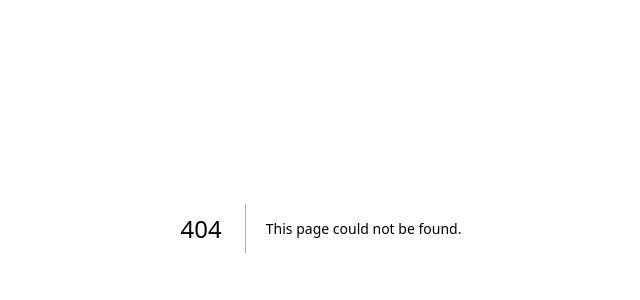
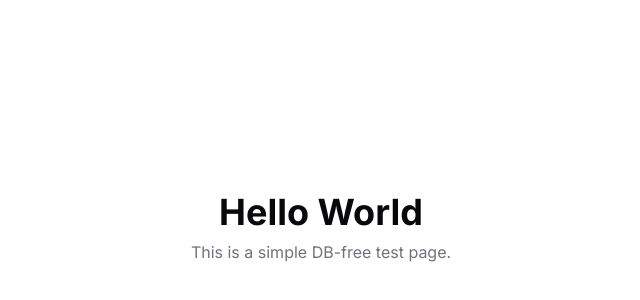
Before and after one commit to luisfboff1/peladeiros, a Next.js app: page /simple-test in a window 1280 px wide. Before the commit this address had no page. Shown: the part 172-472 px from the top of the page, without its empty margins (319-959 px from the left). Built offline with nearby package versions, Linux system fonts and the light colour scheme.

Commit message:
chore: add simple DB-free test page /simple-test

```diff
--- /dev/null
+++ b/src/app/simple-test/page.tsx
@@ -0,0 +1,16 @@
+import React from "react";
+
+export const metadata = {
+  title: "Simple Test - Peladeiros",
+};
+
+export default function SimpleTestPage() {
+  return (
+    <main className="min-h-screen flex items-center justify-center">
+      <div className="text-center">
+        <h1 className="text-4xl font-bold">Hello World</h1>
+        <p className="text-muted-foreground mt-2">This is a simple DB-free test page.</p>
+      </div>
+    </main>
+  );
+}
```
